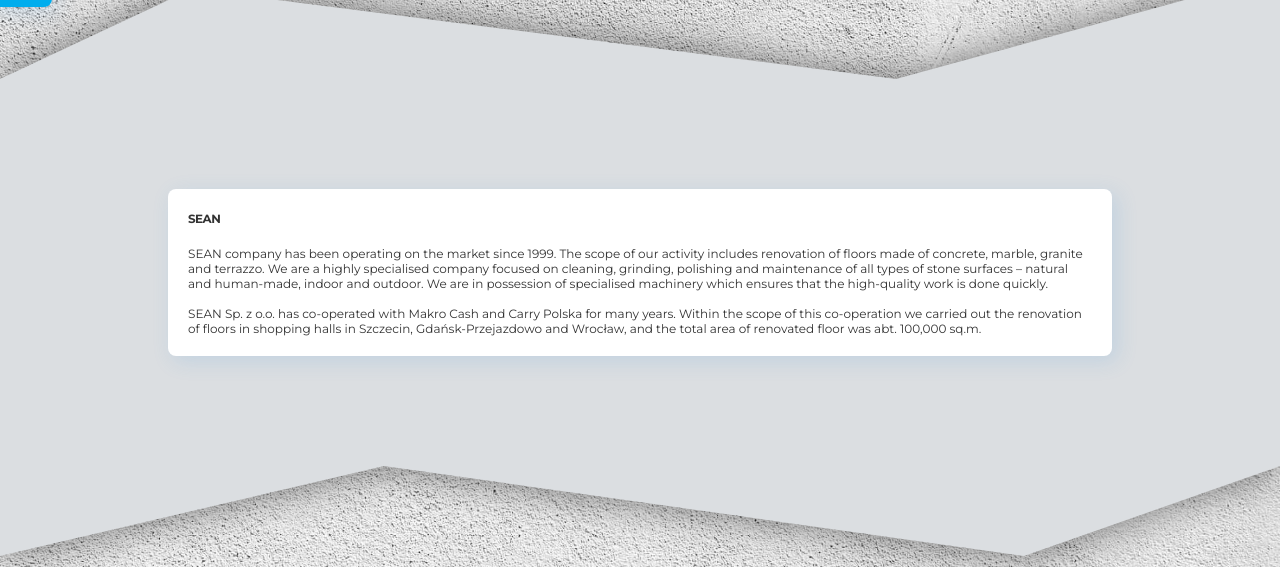
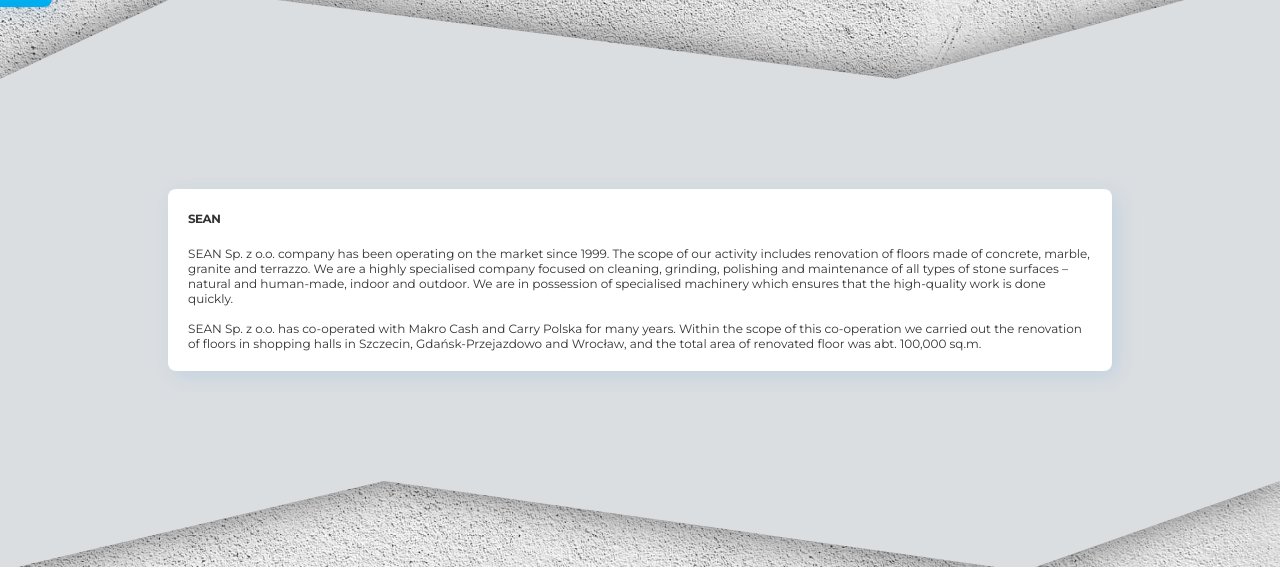
Before and after one commit to kiniaZut/sean.github.io, a plain HTML site: page english.html in a window 1280 px wide. Shown: the part 233-800 px from the top of the page. Drawn offline with nearby package versions, Linux system fonts and the light colour scheme.

Commit message:
Update english.html

```diff
--- a/english.html
+++ b/english.html
@@ -332,7 +332,7 @@
                 <h4>Sean</h4>
                 <br />
                 <span class="normal_text col-md-12">
-                    SEAN company has been operating on the market since 1999.
+                    SEAN Sp. z o.o. company has been operating on the market since 1999.
                     The scope of our activity includes renovation of floors made of concrete, marble, granite and
                     terrazzo.
                     We are a highly specialised company focused on cleaning, grinding, polishing and maintenance of all
```
